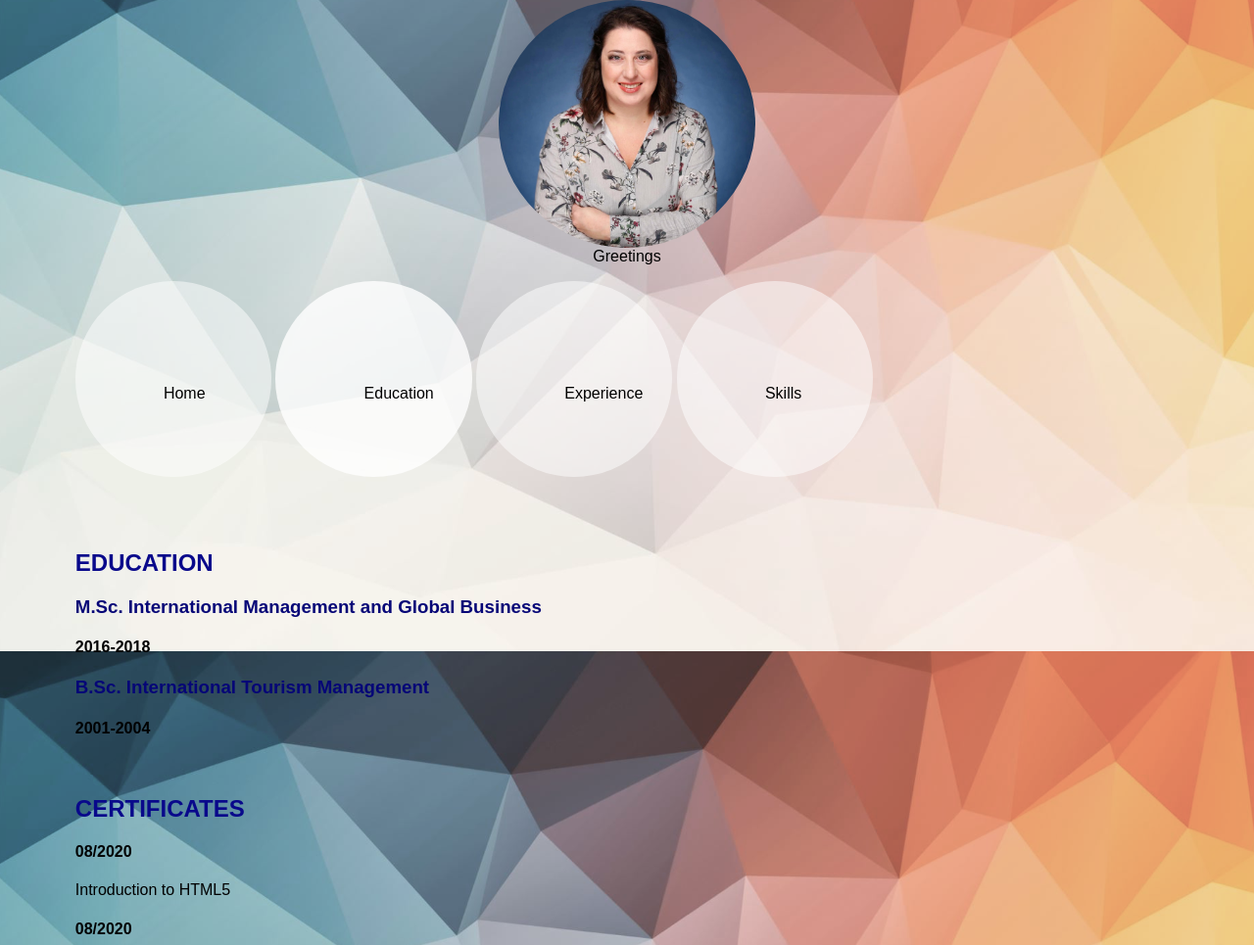
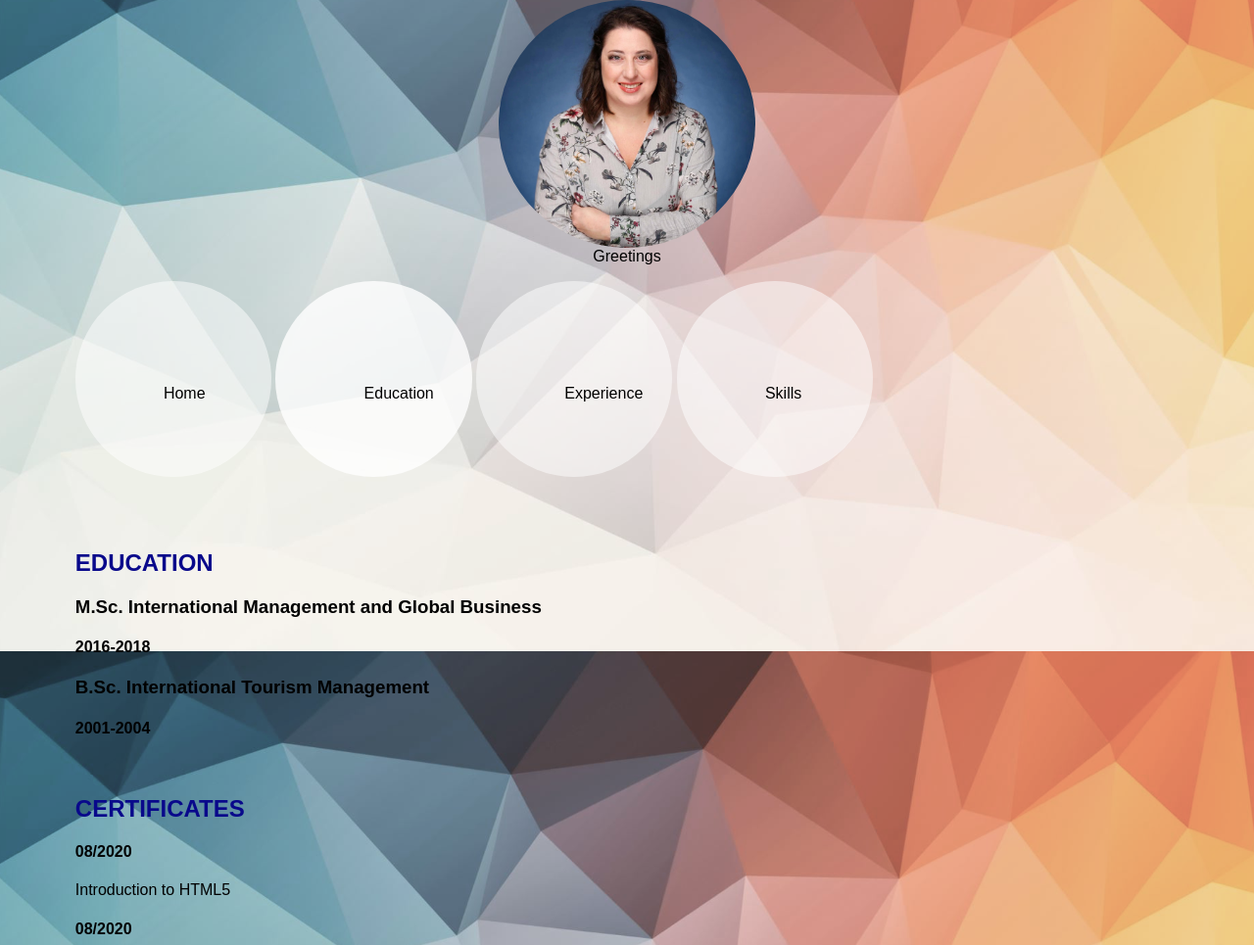
Before and after one commit to lis-recasens/lis-recasens.github.io, a plain HTML site: page edu.html in a window 1280 px wide. Shown: the part 135-1100 px from the top of the page at 98% size. Drawn offline with Linux system fonts and the light colour scheme.

Commit message:
Update edu.html

```diff
--- a/edu.html
+++ b/edu.html
@@ -27,9 +27,9 @@
 <br>
 <section>
 <h2>EDUCATION</h2>
-<h3 href="https://www.dropbox.com/s/rdc3ajrzxj91k2o/MSc International Management and Global Business.pdf?dl=0" target="_blank">M.Sc. International Management and Global Business</h3>
+<h3> <a href="https://www.dropbox.com/s/rdc3ajrzxj91k2o/MSc International Management and Global Business.pdf?dl=0" target="_blank">M.Sc. International Management and Global Business</a></h3>
 <h4>2016-2018</h4>
-<h3 href="https://www.dropbox.com/s/i1oghiic7fkb71g/Bachelor in Tourism.pdf?dl=0" target="_blank">B.Sc. International Tourism Management</h3>
+<h3> <a href="https://www.dropbox.com/s/i1oghiic7fkb71g/Bachelor in Tourism.pdf?dl=0" target="_blank">B.Sc. International Tourism Management</a></h3>
 <h4>2001-2004</h4>
 <br>
 <h2>CERTIFICATES</h2>
```
